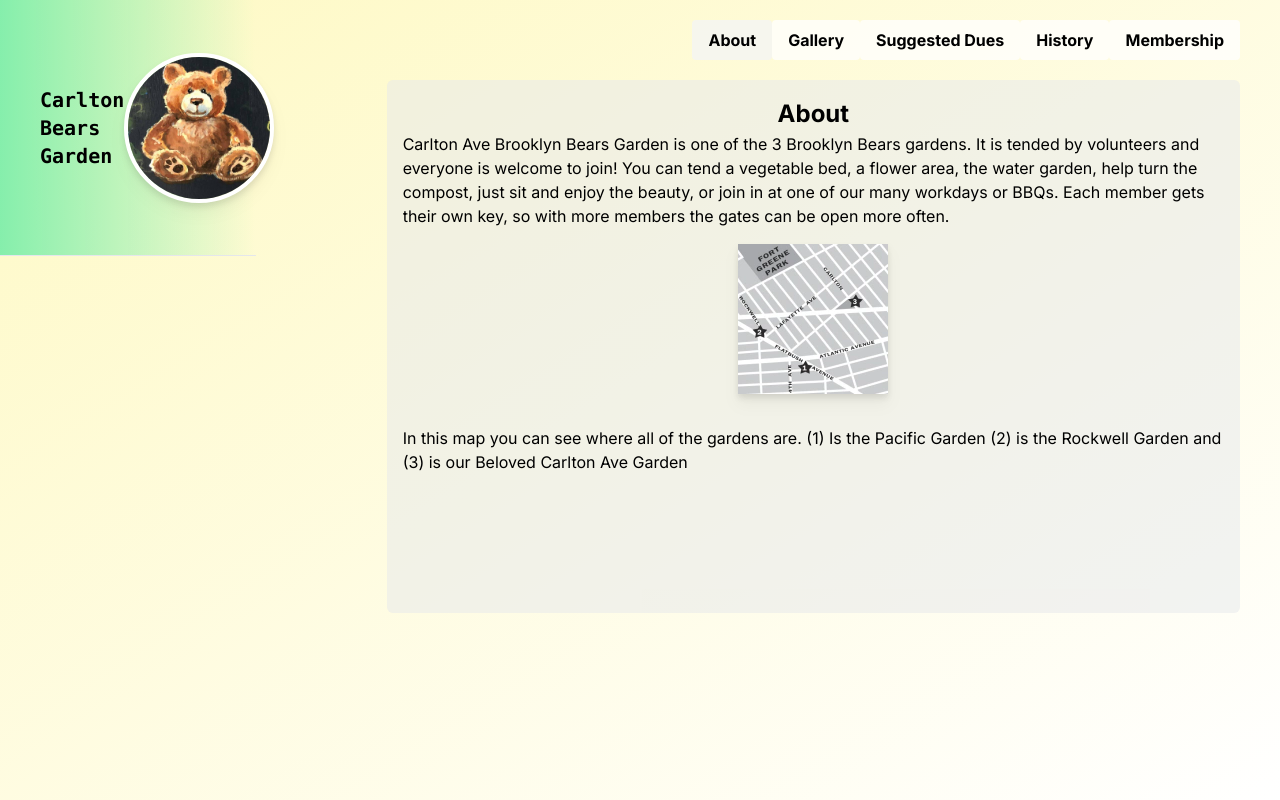
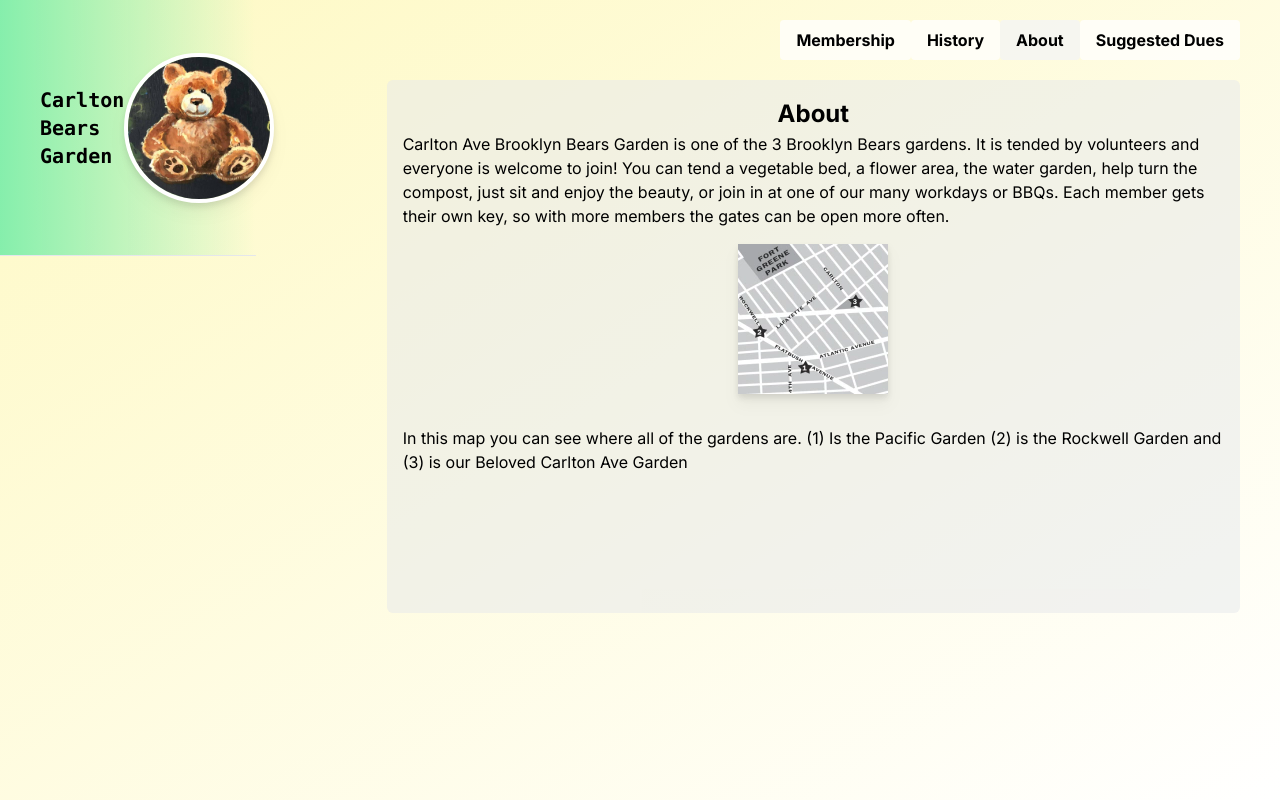
Before and after one commit to tedgusek/carltonbearsgarden, a Next.js app: page / in a window 1280 px wide. Built offline with nearby package versions, Linux system fonts and the light colour scheme.

Commit message:
moved menu buttons around and deleted gallery

```diff
--- a/src/components/Navbar.tsx
+++ b/src/components/Navbar.tsx
@@ -7,7 +7,7 @@ interface NavbarProps {
 
 const Navbar: React.FC<NavbarProps> = ({ content, setContent }) => {
     // Array of the Buttons
-    const navMenuItems: string[] = ['About', 'Gallery', 'Suggested Dues', 'History', 'Membership']
+    const navMenuItems: string[] = ['Membership', 'History', 'About', 'Suggested Dues']
     // Button Click Sets state to be used in the contentwindow
     const handleButtonClick = (menuItem: string) => {
         setContent(menuItem);
```
